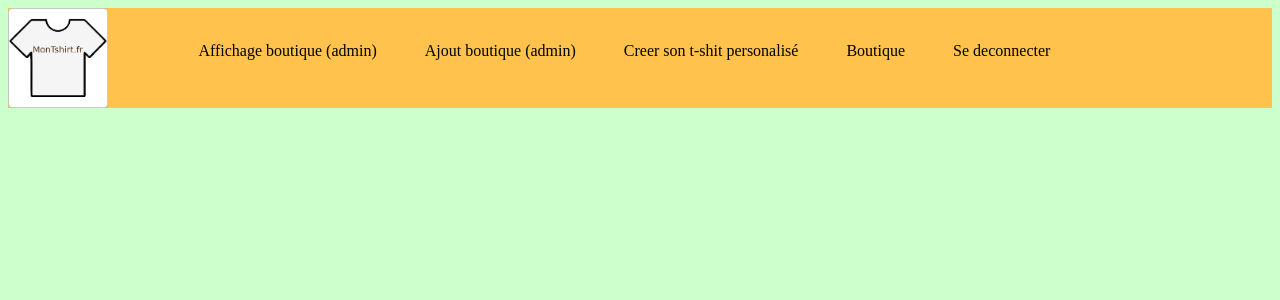
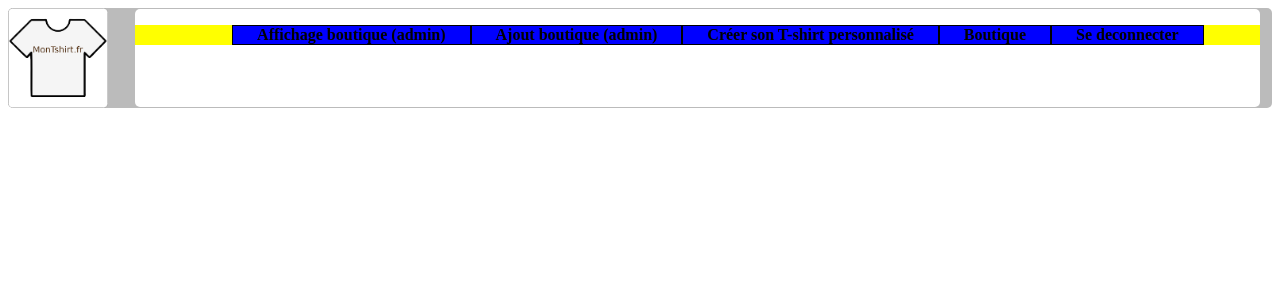
Before and after one commit to Aed3r/projet-dev-web, a PHP site: page / in a window 1280 px wide. Shown: the top 300 px of the page. Run offline with PHP 8.4, Linux system fonts and the light colour scheme; a user stored in the database is signed in.

Commit message:
je continue le header mais c'est grave moche pour le moment regardez pas mdr

```diff
--- a/Site/data/general_style.css
+++ b/Site/data/general_style.css
@@ -1,5 +1,5 @@
 body{
-	background-color: #CCFFCC;
+	background-color: #FFFFFF;
 }
 
 /*************************/
@@ -7,7 +7,10 @@ body{
 /*************************/
 header{
     overflow: hidden;
-    background-color: #FFC34D;
+    background-color: #BBBBBB;
+    text-align: center;
+    height: 100px;
+    border-radius: 5px;
 }
 /*************************/
 /*     Style du logo	 */
@@ -26,17 +29,29 @@ img.logo_img{
 /*     Style du nav      */
 /*************************/
 nav{
-	float : left;
-	width: 90%
-	height: 100%;
+	float: left;
+	width: 89%;
+	height: 98%;
+	margin: 1px;
+	border-radius: 5px;
+	background-color: white;
+}
+nav ul{
+	background-color: yellow;
+	margin : none;
 }
 nav li{
+	background-color: blue;
 	display: inline-block;
 	padding: none;
 	margin : none;
 }
 nav li a{
+
+	display: inline-block;
 	padding: 0em 1.5em;
 	text-decoration: none;
 	color: black;
+	font-weight: 600;
+	border: 1px solid;
 }
--- a/Site/header.php
+++ b/Site/header.php
@@ -2,12 +2,12 @@
 	<header>
 	    <div class='logo'>
 	        <a href='index.php'><img src='data/img/iconne_site.png' alt='iconne_site' height='100' class= 'logo_img'></a>
-	    </div><br>
+	    </div>
 	    <nav>
 	        <ul>
 	        <?php
 	        if(!isset($_SESSION["pseudo"])) {
-	            echo "<h3>Vous n'êtes pas connecté(e)</h3><br>";
+	            echo "Vous n'êtes pas connecté(e)<br>";
 	            echo "<li><a href='inscription.php'>S'inscrire</a></li>";
 	            echo "<li><a href='connexion.php'>Se connecter</a></li>";
 	        } else {
@@ -15,7 +15,7 @@
 	                echo "<li><a href='affichage_admin.php'>Affichage boutique (admin)</a></li>";
 	                echo "<li><a href='ajout_boutique.php'>Ajout boutique (admin)</a></li>";
 	            }
-	            echo "<li><a href='creator.php'>Creer son t-shit personalisé</a></li>";
+	            echo "<li><a href='creator.php'>Créer son T-shirt personnalisé</a></li>";
 	            echo "<li><a href='boutique_client.php'>Boutique</a></li>";
 	            echo "<li><a href='logout.php'>Se deconnecter</a></li>";
 	        }
```
